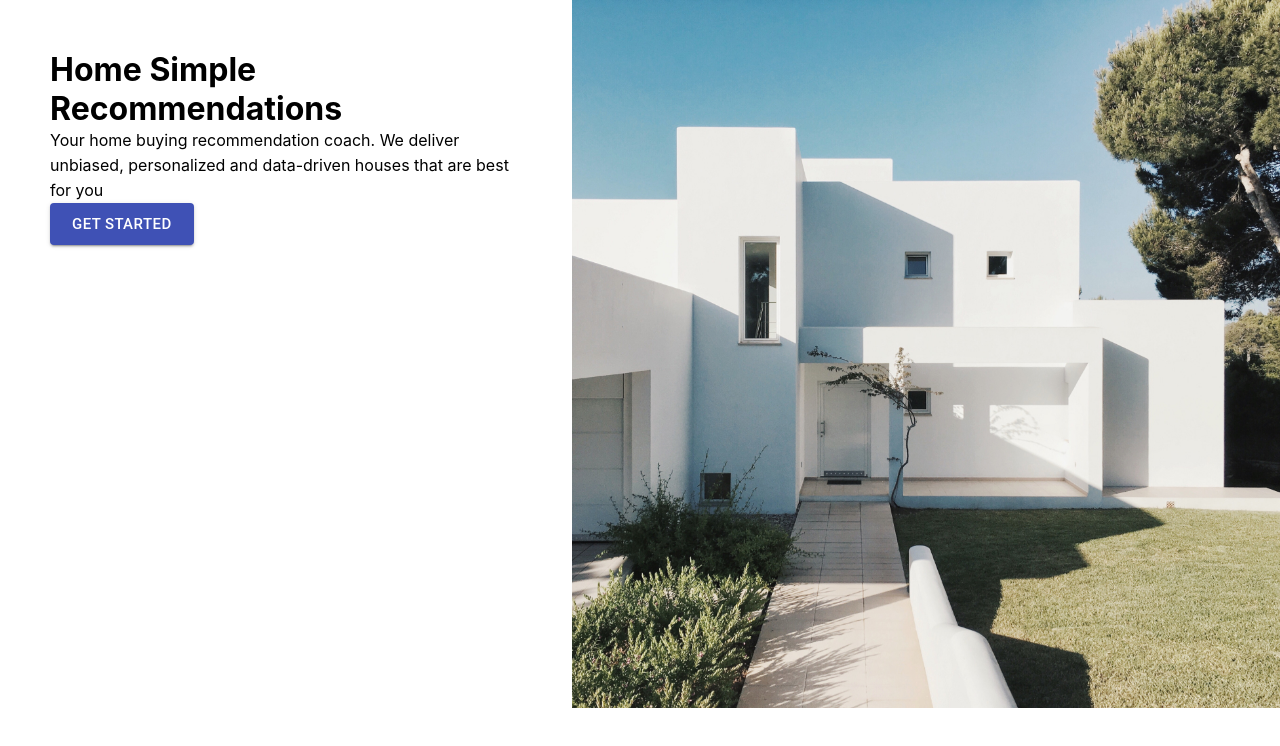
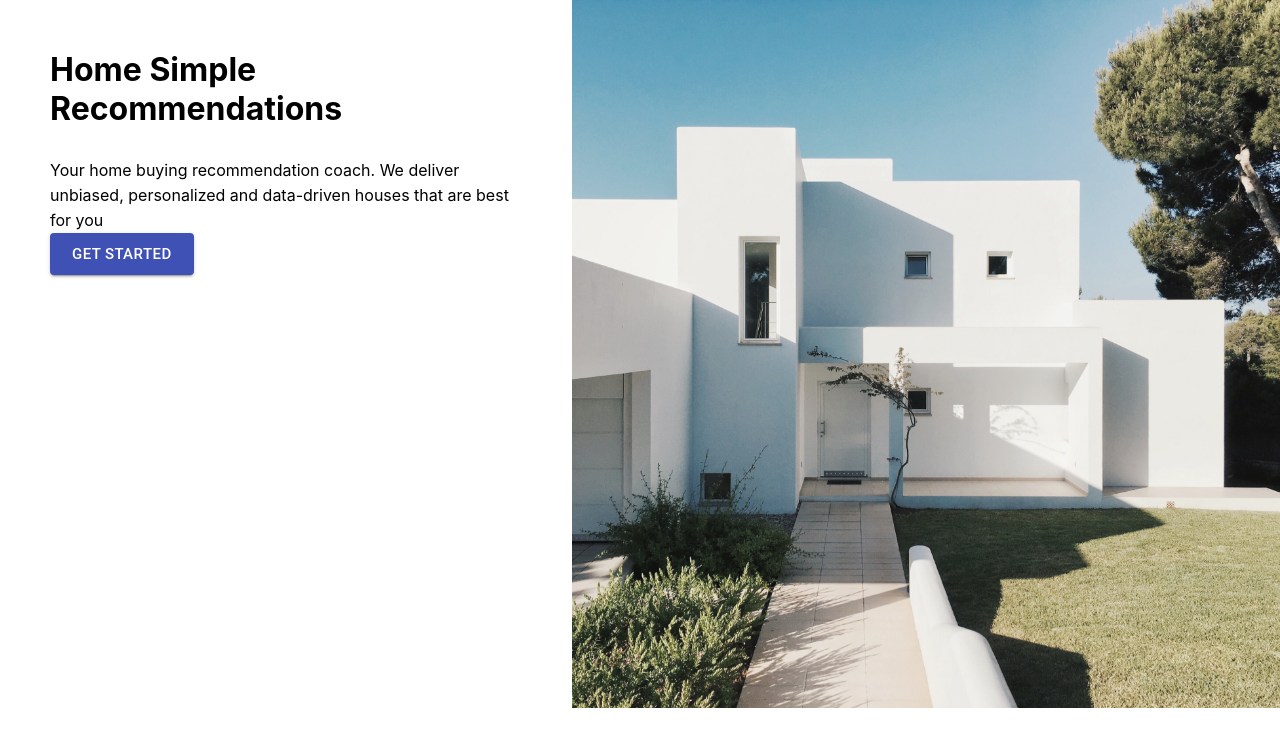
Before and after one commit to j6nca/hs-prebuying, a React (Create React App) app: page / in a window 1280 px wide. Shown: the top 746 px of the page. Built offline with nearby package versions, Linux system fonts and the light colour scheme; no server answers.

Commit message:
line spacing

```diff
--- a/src/App.css
+++ b/src/App.css
@@ -73,9 +73,9 @@
 .form-title{
   text-align: left;
 }
-p{
+#page p{
   padding-top:30px;
-  line-height: 25px;
+  line-height: 25px !important;
 }
 
 #page{
```
